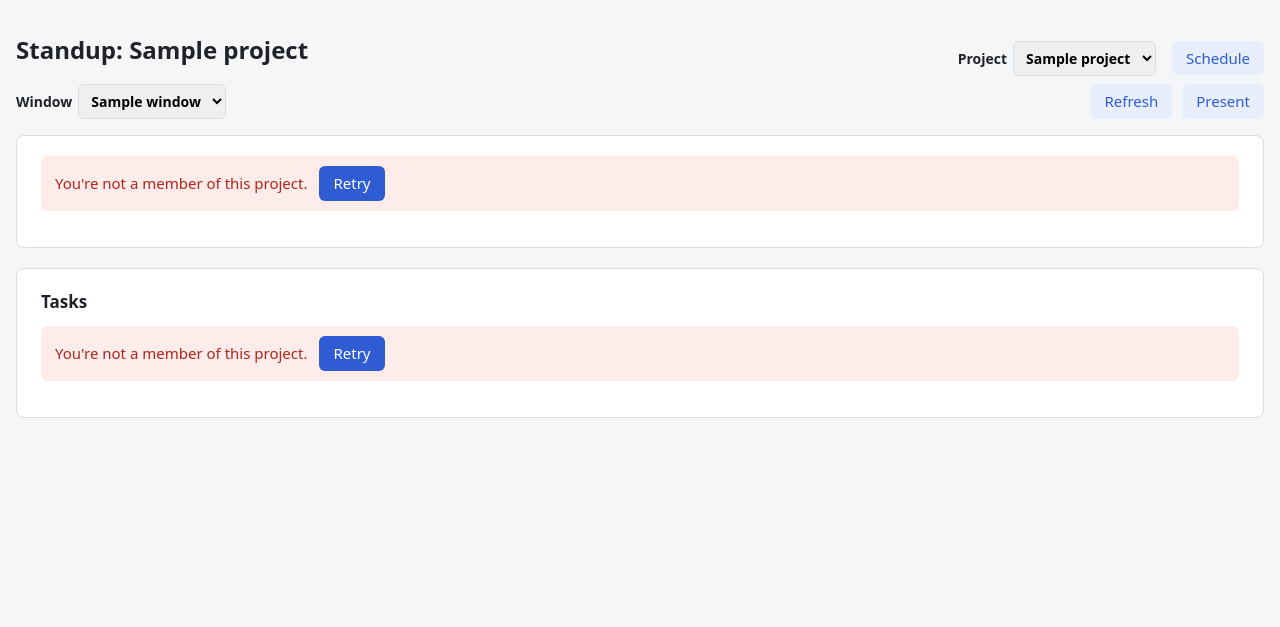
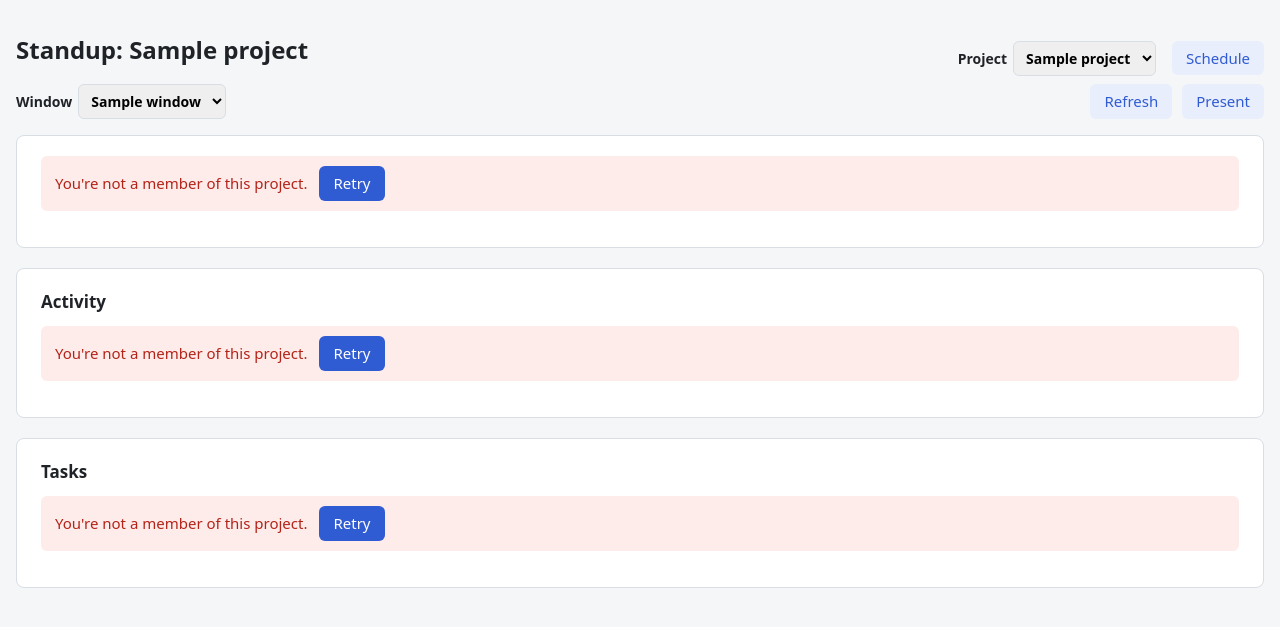
Before and after one commit to MrW3s/Orion, a Django app: template scheduler/tasks/templates/tasks/standup.html in a window 1280 px wide. Shown: the top 627 px of the page. Run offline with Django 5.2, Linux system fonts and the light colour scheme; tables that the repository leaves empty hold one stand-in row (values such as "Sample post"); the template is opened without the code that fills it: values that come from a table or form of the project are taken from there, most other values are stand-ins (such as "Sample title", 1, 10 or a date in 2020).

Commit message:
Standup page: horizontal activity timeline
Colour + icon per event type (created, in progress, done, blocked, unblocked,
reassigned, reopened) with a legend. Hover, focus or tap shows task, person
and time. Above 30 events the API groups same-hour events and each marker
shows its count.

```diff
--- a/scheduler/tasks/static/tasks/standup.js
+++ b/scheduler/tasks/static/tasks/standup.js
@@ -124,10 +124,72 @@
       h("tbody", {}, rows)));
   }
 
+  // ---- Activity timeline (AC4) --------------------------------------------
+  const EVENT_STYLE = {  // kind -> icon; colours are the .kind-<kind> classes
+    created: "+", in_progress: "▶", done: "✓", blocked: "!", unblocked: "↻",
+    reassigned: "⇄", reopened: "↩", mixed: "•",
+  };
+  const TIP_LIMIT = 8;
+  const ROWS = 3;  // markers closer than MIN_GAP% share the track on different rows
+
+  function renderTimeline(container, timeline, ctx = {}) {
+    const h = maker(container.ownerDocument);
+    const legend = h("ul", { class: "legend", "aria-label": "Legend" },
+      (timeline.legend || []).map((item) => h("li", {},
+        h("span", { class: `swatch kind-${item.kind}`, "aria-hidden": "true", text: EVENT_STYLE[item.kind] }),
+        item.label)));
+    if (!timeline.markers || !timeline.markers.length) {
+      return fill(container, h("p", { class: "empty", text: "No activity in this window." }), legend);
+    }
+    const start = Date.parse(timeline.start);
+    const span = Math.max(Date.parse(timeline.end) - start, 1);
+    const MIN_GAP = 2.5;
+    const lastLeft = new Array(ROWS).fill(-Infinity);
+
+    const markers = timeline.markers.map((marker, i) => {
+      const left = Math.min(100, Math.max(0, ((Date.parse(marker.at) - start) / span) * 100));
+      let row = lastLeft.findIndex((prev) => left - prev >= MIN_GAP);
+      if (row === -1) row = i % ROWS;
+      lastLeft[row] = left;
+      const first = marker.events[0];
+      const label = marker.count > 1
+        ? `${marker.count} events around ${fmt.time(marker.at)}`
+        : `${kindLabel(timeline, first.kind)}: ${first.task}, by ${first.person} at ${fmt.time(first.at)}`;
+      const tip = h("div", { class: "marker-tip" + (left > 65 ? " to-left" : ""), role: "tooltip" },
+        marker.events.slice(0, TIP_LIMIT).map((e) => h("div", {},
+          h("span", { class: `swatch kind-${e.kind}`, "aria-hidden": "true", text: EVENT_STYLE[e.kind] }),
+          h("strong", { text: e.task }), ` · ${e.person} · ${fmt.time(e.at)}`)),
+        marker.count > TIP_LIMIT ? h("div", { class: "muted", text: `and ${marker.count - TIP_LIMIT} more` }) : null);
+      return h("button", {
+        type: "button", class: `marker kind-${marker.kind}`, "aria-label": label,
+        style: `left: ${left}%; top: ${6 + row * 26}px`, dataset: { count: String(marker.count) },
+      }, h("span", { "aria-hidden": "true", text: EVENT_STYLE[marker.kind] || "•" }),
+         marker.count > 1 ? h("span", { class: "marker-count", text: String(marker.count) }) : null,
+         tip);
+    });
+
+    const ticks = [0, 0.25, 0.5, 0.75, 1].map((f) => h("span", {
+      class: "tick", style: `left: ${f * 100}%`,
+      text: fmt.dateTime(new Date(start + f * span).toISOString()) }));
+    const summary = `${timeline.event_count} event${timeline.event_count === 1 ? "" : "s"}` +
+      (timeline.grouped ? ", grouped by hour" : "");
+    return fill(container,
+      h("p", { class: "small muted timeline-summary", text: summary }),
+      h("div", { class: "timeline-track" }, h("div", { class: "axis" }), markers),
+      h("div", { class: "ticks small muted" }, ticks),
+      legend);
+  }
+
+  function kindLabel(timeline, kind) {
+    const item = (timeline.legend || []).find((l) => l.kind === kind);
+    return item ? item.label : kind;
+  }
+
   // Section name -> renderer(container, data, ctx). The other sections add themselves below.
   const RENDERERS = {
     tiles: (el, data, ctx) => renderTiles(el, data, ctx),
     tasks: (el, data, ctx) => renderTaskList(el, data, ctx),
+    timeline: (el, data, ctx) => renderTimeline(el, data, ctx),
   };
 
   // ---- The page -----------------------------------------------------------
@@ -298,6 +360,6 @@
     return { ready, load, ctx, stop: () => timer && win.clearInterval(timer) };
   }
 
-  return { start, RENDERERS, renderTiles, renderTaskList, renderEmpty, renderError,
+  return { start, RENDERERS, renderTiles, renderTaskList, renderTimeline, renderEmpty, renderError,
            renderSkeleton, maker, fill, fmt };
 });
--- a/scheduler/tasks/templates/tasks/standup.html
+++ b/scheduler/tasks/templates/tasks/standup.html
@@ -51,6 +51,11 @@
     <div class="sec-body"><div class="tiles">{% for i in "123456" %}<div class="tile skeleton"></div>{% endfor %}</div></div>
   </section>
 
+  <section class="card sec" data-section="timeline" aria-labelledby="h-timeline">
+    <h2 id="h-timeline">Activity</h2>
+    <div class="sec-body">{% include "tasks/_standup_skeleton.html" %}</div>
+  </section>
+
   <section class="card sec" data-section="tasks" aria-labelledby="h-tasks">
     <h2 id="h-tasks">Tasks</h2>
     <div class="sec-body">{% include "tasks/_standup_skeleton.html" %}</div>
```
Also changed, not shown: scheduler/tasks/templates/tasks/_standup_styles.html (+28 -0 lines).
